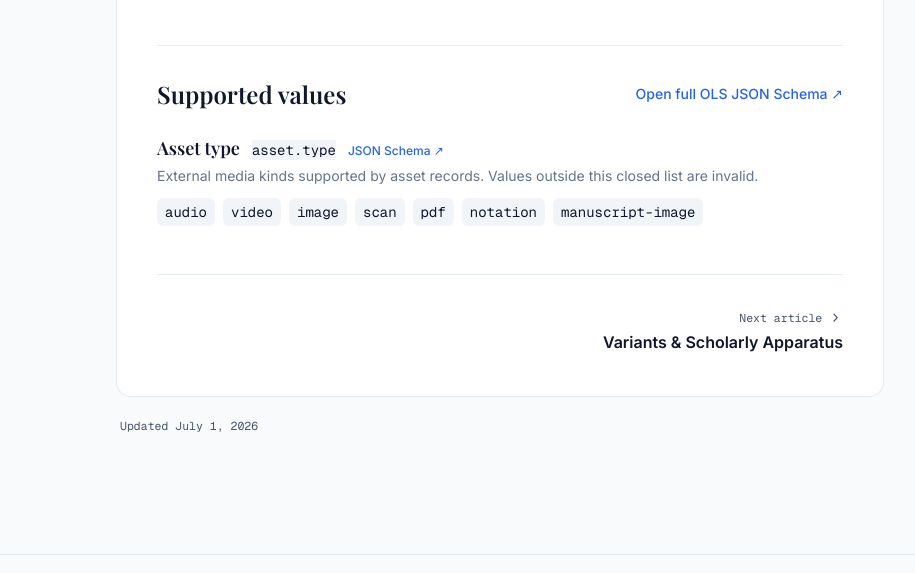
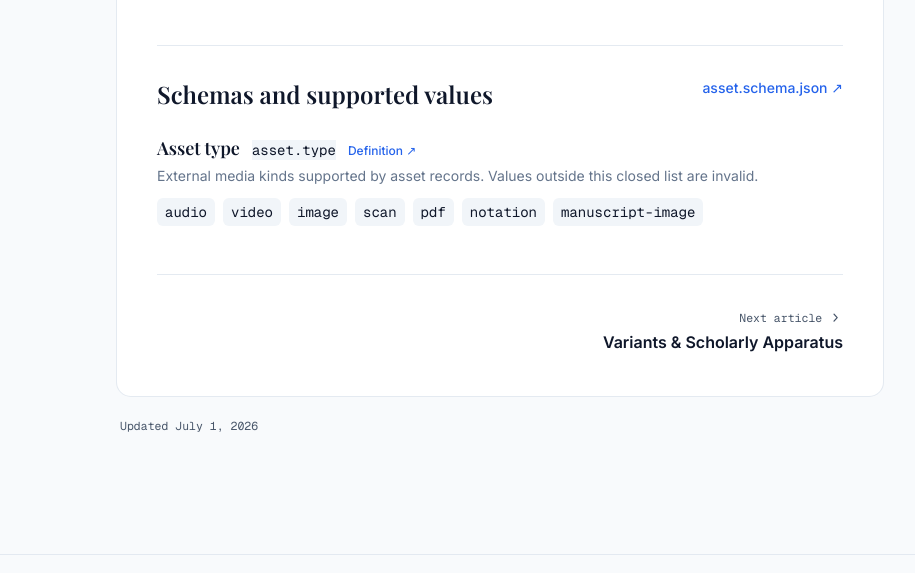
Before and after one commit to OTYGSeattle/OLS, an Astro site: page /advanced-profiles/advanced-features/assets in a window 1280 px wide. Shown: the part 1151-1724 px from the top of the page, without its empty margins (244-1159 px from the left). Built offline with nearby package versions, Linux system fonts and the light colour scheme; Astro itself is replaced by a stand-in of ours; a web font is replaced by a local one.

Commit message:
Add standalone JSON Schema validators for OLS entities

```diff
--- a/src/components/docs/SupportedValues.astro
+++ b/src/components/docs/SupportedValues.astro
@@ -1,30 +1,34 @@
 ---
 import { schemaDefinitionUrl, type SupportedValueGroup } from '../../data/supported-values';
-
 interface Props {
   groups: SupportedValueGroup[];
+  documentSchemas?: string[];
 }
-const { groups } = Astro.props;
+const { groups, documentSchemas = [] } = Astro.props;
 ---
 
 {
-  groups.length > 0 && (
+  (groups.length > 0 || documentSchemas.length > 0) && (
     <section
       class="docs-supported-values mt-12 border-t border-[var(--color-border)] pt-8"
       aria-labelledby="supported-values-heading"
     >
-      <div class="flex flex-wrap items-center justify-between gap-3">
+      <div class="flex flex-wrap items-start justify-between gap-4">
         <h2 id="supported-values-heading" class="text-2xl font-semibold text-[var(--color-text-strong)]">
-          Supported values
+          Schemas and supported values
         </h2>
+        <div class="flex max-w-xl flex-wrap justify-end gap-x-4 gap-y-2">
+          {documentSchemas.map((schema) => (
             <a
-          href="/schema/v1.0/corpus.schema.json"
+              href={`/schema/v1.0/${schema}.schema.json`}
               target="_blank"
               rel="noreferrer"
               class="text-sm font-medium text-[var(--color-accent)] hover:underline"
             >
-          Open full OLS JSON Schema ↗
+              {schema}.schema.json ↗
             </a>
+          ))}
+        </div>
       </div>
       <div class="mt-6 space-y-6">
         {groups.map((group) => (
@@ -38,7 +42,7 @@ const { groups } = Astro.props;
                 rel="noreferrer"
                 class="text-xs font-medium text-[var(--color-accent)] hover:underline"
               >
-                JSON Schema ↗
+                Definition ↗
               </a>
             </div>
             <p class="mt-1 text-sm text-[var(--color-text-muted)]">
--- /dev/null
+++ b/src/data/ols-schemas.ts
@@ -0,0 +1,492 @@
+import { supportedValueGroups } from './supported-values';
+
+type Schema = Record<string, unknown>;
+const ref = (name: string) => ({ $ref: `#/$defs/${name}` });
+const string = { type: 'string', minLength: 1 };
+const id = { type: 'string', pattern: '^[A-Za-z0-9][A-Za-z0-9._:-]*$' };
+const refs = { type: 'array', items: id, minItems: 1, uniqueItems: true };
+const object = (properties: Schema, required: string[] = []): Schema => ({
+  type: 'object',
+  properties,
+  ...(required.length ? { required } : {}),
+  additionalProperties: true,
+});
+
+export const commonDefinitions: Record<string, Schema> = {
+  Id: id,
+  LocalizedText: {
+    type: 'object',
+    minProperties: 1,
+    patternProperties: { '^[a-z]{2,3}(?:-[A-Z][a-z]{3})?$': { type: 'string' } },
+    additionalProperties: false,
+  },
+  ...Object.fromEntries(
+    Object.values(supportedValueGroups).map((g) => [
+      g.definition,
+      {
+        type: 'string',
+        ...(g.closed === false ? { examples: g.values } : { enum: g.values }),
+        description: g.description,
+      },
+    ]),
+  ),
+};
+
+export const entitySchemas: Record<string, { title: string; schema: Schema }> = {
+  'localized-text': { title: 'LocalizedText', schema: ref('LocalizedText') },
+  transliteration: {
+    title: 'Transliteration',
+    schema: object(
+      {
+        source: string,
+        target: string,
+        system: ref('TransliterationSystem'),
+        purpose: string,
+        value: string,
+        reviewedBy: ref('Id'),
+      },
+      ['source', 'target', 'system', 'value'],
+    ),
+  },
+  utterance: {
+    title: 'Utterance',
+    schema: object(
+      {
+        id: ref('Id'),
+        roles: refs,
+        mode: ref('UtteranceMode'),
+        delivery: string,
+        audience: string,
+        text: ref('LocalizedText'),
+        chant: { type: 'object' },
+      },
+      ['id', 'roles', 'mode', 'text'],
+    ),
+  },
+  reading: {
+    title: 'Reading',
+    schema: object(
+      {
+        id: ref('Id'),
+        type: string,
+        role: ref('Id'),
+        reference: object(
+          {
+            system: string,
+            osisRef: string,
+            book: string,
+            chapterStart: { type: 'integer', minimum: 1 },
+            verseStart: { type: 'integer', minimum: 1 },
+            chapterEnd: { type: 'integer', minimum: 1 },
+            verseEnd: { type: 'integer', minimum: 1 },
+          },
+          ['system'],
+        ),
+        text: ref('LocalizedText'),
+        citation: ref('Id'),
+      },
+      ['id', 'type', 'role', 'reference'],
+    ),
+  },
+  chant: {
+    title: 'Chant',
+    schema: object(
+      { system: string, mode: string, zemaType: string, source: { type: 'object' }, performance: { type: 'object' } },
+      ['system', 'mode'],
+    ),
+  },
+  rubric: {
+    title: 'Rubric',
+    schema: object(
+      {
+        id: ref('Id'),
+        category: ref('RubricCategory'),
+        subtype: string,
+        force: ref('RubricForce'),
+        actors: refs,
+        object: ref('Id'),
+        from: ref('Id'),
+        to: ref('Id'),
+        path: refs,
+        description: ref('LocalizedText'),
+        stateTransition: { type: 'object' },
+      },
+      ['id', 'category', 'actors'],
+    ),
+  },
+  block: {
+    title: 'Block',
+    schema: object(
+      {
+        id: ref('Id'),
+        type: string,
+        label: ref('LocalizedText'),
+        elements: {
+          type: 'array',
+          minItems: 1,
+          items: {
+            oneOf: [
+              { required: ['$ref'] },
+              { required: ['utterance'] },
+              { required: ['reading'] },
+              { required: ['rubric'] },
+              { required: ['teaching'] },
+            ],
+          },
+        },
+      },
+      ['id', 'type', 'elements'],
+    ),
+  },
+  section: {
+    title: 'Section',
+    schema: object(
+      { id: ref('Id'), type: { const: 'section' }, label: ref('LocalizedText'), blocks: refs, properSlots: refs },
+      ['id', 'label'],
+    ),
+  },
+  'proper-slot': {
+    title: 'ProperSlot',
+    schema: object(
+      {
+        id: ref('Id'),
+        accepts: { type: 'array', items: { type: 'string' }, minItems: 1 },
+        required: { type: 'boolean' },
+      },
+      ['id', 'accepts'],
+    ),
+  },
+  proper: {
+    title: 'Proper',
+    schema: object(
+      {
+        id: ref('Id'),
+        conditions: { type: 'object' },
+        mutations: { type: 'array', items: ref('Mutation') },
+        priorityClass: string,
+        priority: { type: 'number' },
+      },
+      ['id', 'conditions', 'mutations'],
+    ),
+  },
+  mutation: {
+    title: 'Structural Mutation',
+    schema: object({ operation: ref('MutationOperation'), target: ref('Id'), content: {}, value: {} }, [
+      'operation',
+      'target',
+    ]),
+  },
+  role: {
+    title: 'Role',
+    schema: object({ id: ref('Id'), type: ref('RoleType'), label: ref('LocalizedText'), inherits: refs }, [
+      'id',
+      'type',
+    ]),
+  },
+  'role-group': {
+    title: 'RoleGroup',
+    schema: object({ id: ref('Id'), label: ref('LocalizedText'), roles: refs }, ['id', 'roles']),
+  },
+  citation: {
+    title: 'Citation',
+    schema: object(
+      {
+        id: ref('Id'),
+        type: ref('SourceType'),
+        title: string,
+        language: string,
+        edition: { type: ['string', 'null'] },
+        publisher: { type: ['string', 'null'] },
+        year: { type: ['integer', 'null'] },
+        page: string,
+        line: string,
+        license: string,
+        notes: ref('LocalizedText'),
+      },
+      ['id', 'type', 'title'],
+    ),
+  },
+  provenance: {
+    title: 'Provenance',
+    schema: object(
+      {
+        sourceStatus: string,
+        transcriber: ref('Id'),
+        translator: ref('Id'),
+        editors: refs,
+        reviewers: refs,
+        confidence: { enum: ['low', 'medium', 'high'] },
+        lastReviewed: { type: 'string', format: 'date' },
+        changeReason: string,
+      },
+      ['sourceStatus'],
+    ),
+  },
+  authority: {
+    title: 'Authority',
+    schema: object(
+      {
+        status: ref('AuthorityStatus'),
+        allowedUse: { type: 'array', items: string },
+        restrictedUse: { type: 'array', items: string },
+        reviewedBy: { type: 'array', items: { type: 'object' } },
+      },
+      ['status'],
+    ),
+  },
+  person: {
+    title: 'Person',
+    schema: object(
+      {
+        id: ref('Id'),
+        type: { const: 'person' },
+        displayName: string,
+        roles: { type: 'array', items: string },
+        affiliation: ref('Id'),
+        privacy: { type: 'object' },
+      },
+      ['id', 'type', 'displayName'],
+    ),
+  },
+  organization: {
+    title: 'Organization',
+    schema: object(
+      {
+        id: ref('Id'),
+        type: { const: 'organization' },
+        kind: string,
+        name: ref('LocalizedText'),
+        jurisdiction: string,
+        location: { type: 'object' },
+      },
+      ['id', 'type', 'kind', 'name'],
+    ),
+  },
+  asset: {
+    title: 'Asset',
+    schema: object(
+      {
+        id: ref('Id'),
+        type: ref('AssetType'),
+        uri: { type: 'string', format: 'uri-reference' },
+        linkedTo: ref('Id'),
+        license: string,
+        provenance: ref('Id'),
+      },
+      ['id', 'type', 'uri', 'linkedTo'],
+    ),
+  },
+  variant: {
+    title: 'Variant',
+    schema: object({ id: ref('Id'), type: string, source: ref('Id'), base: ref('Id'), text: ref('LocalizedText') }, [
+      'id',
+      'type',
+      'source',
+    ]),
+  },
+  'teaching-note': {
+    title: 'TeachingNote',
+    schema: object(
+      {
+        id: ref('Id'),
+        target: ref('Id'),
+        summary: ref('LocalizedText'),
+        bibleLinks: { type: 'array', items: string },
+        ageLevel: string,
+        author: ref('Id'),
+        source: ref('Id'),
+      },
+      ['id', 'target', 'summary'],
+    ),
+  },
+  calendar: {
+    title: 'Calendar',
+    schema: object(
+      {
+        id: ref('Id'),
+        system: string,
+        epoch: string,
+        monthCount: { type: 'integer', minimum: 1 },
+        supports: { type: 'array', items: ref('CalendarCapability'), uniqueItems: true },
+      },
+      ['id', 'system'],
+    ),
+  },
+  ordo: {
+    title: 'Ordo',
+    schema: object({ id: ref('Id'), label: ref('LocalizedText'), sections: refs }, ['id', 'sections']),
+  },
+  'service-instance': {
+    title: 'ServiceInstance',
+    schema: object(
+      {
+        id: ref('Id'),
+        type: { const: 'service-instance' },
+        ordo: ref('Id'),
+        date: { type: 'object' },
+        status: string,
+        cast: { type: 'array', items: object({ role: ref('Id'), person: ref('Id') }, ['role', 'person']) },
+        activePropers: refs,
+        executionTimeline: { type: 'array', items: ref('ExecutionTimelineEntry') },
+        privacy: { type: 'object' },
+      },
+      ['id', 'type', 'ordo', 'date'],
+    ),
+  },
+  'execution-timeline': {
+    title: 'ExecutionTimelineEntry',
+    schema: object(
+      {
+        target: ref('Id'),
+        type: ref('TimelineTargetType'),
+        start: string,
+        end: string,
+        duration: { type: 'string', pattern: '^P' },
+        status: ref('TimelineStatus'),
+      },
+      ['target', 'type', 'status'],
+    ),
+  },
+  'sacred-space': {
+    title: 'SacredSpace',
+    schema: object(
+      {
+        id: ref('Id'),
+        zones: {
+          type: 'array',
+          minItems: 1,
+          items: object({ id: ref('Id'), label: ref('LocalizedText'), access: { type: 'array', items: string } }, [
+            'id',
+            'label',
+            'access',
+          ]),
+        },
+      },
+      ['id', 'zones'],
+    ),
+  },
+  'inline-chant': {
+    title: 'InlineChantAlignment',
+    schema: object(
+      { start: { type: 'integer', minimum: 0 }, end: { type: 'integer', minimum: 1 }, chant: ref('Chant') },
+      ['start', 'end', 'chant'],
+    ),
+  },
+  'verse-line-group': {
+    title: 'VerseLineGroup',
+    schema: object(
+      {
+        type: { enum: ['verse', 'line-group', 'hemistich-pair'] },
+        n: { type: ['string', 'integer'] },
+        lines: {
+          type: 'array',
+          minItems: 1,
+          items: object(
+            {
+              n: { type: ['string', 'integer'] },
+              hemistich: { enum: ['a', 'b'] },
+              roles: refs,
+              text: ref('LocalizedText'),
+            },
+            ['n', 'text'],
+          ),
+        },
+      },
+      ['type', 'lines'],
+    ),
+  },
+  'rubric-state-transition': {
+    title: 'RubricStateTransition',
+    schema: object(
+      {
+        requires: { type: 'object', additionalProperties: true },
+        sets: { type: 'object', additionalProperties: true },
+      },
+      ['requires', 'sets'],
+    ),
+  },
+  'liturgical-day': {
+    title: 'LiturgicalDay',
+    schema: object(
+      {
+        date: { type: 'object' },
+        season: string,
+        feasts: { type: 'array', items: string },
+        fasts: { type: 'array', items: string },
+        commemorations: { type: 'array', items: string },
+        readings: refs,
+        activePropers: refs,
+        conflicts: { type: 'array' },
+      },
+      ['date'],
+    ),
+  },
+  'conflict-rule': {
+    title: 'CalendarConflictRule',
+    schema: object(
+      { id: ref('Id'), winner: ref('Id'), overrides: refs, priorityClass: string, priority: { type: 'number' } },
+      ['id', 'winner', 'overrides'],
+    ),
+  },
+  conformance: {
+    title: 'ConformanceDeclaration',
+    schema: object(
+      {
+        ols: string,
+        levels: { type: 'array', items: ref('ConformanceLevel'), uniqueItems: true },
+        profiles: { type: 'array', items: string },
+        unsupported: { type: 'array', items: string },
+      },
+      ['ols', 'levels'],
+    ),
+  },
+  scope: {
+    title: 'Scope',
+    schema: object({ core: { type: 'boolean' }, traditions: { type: 'object' }, status: string }),
+  },
+  'test-fixture': {
+    title: 'TestFixture',
+    schema: object(
+      {
+        id: ref('Id'),
+        schema: { type: 'string', format: 'uri-reference' },
+        valid: { type: 'boolean' },
+        instance: {},
+        expectedErrors: { type: 'array', items: string },
+      },
+      ['id', 'schema', 'valid', 'instance'],
+    ),
+  },
+  manifest: {
+    title: 'OLS Package Manifest',
+    schema: object(
+      {
+        id: ref('Id'),
+        name: ref('LocalizedText'),
+        version: string,
+        ols: string,
+        status: ref('DocumentStatus'),
+        license: string,
+        files: { type: 'array', items: string },
+      },
+      ['id', 'version', 'ols', 'status'],
+    ),
+  },
+};
+
+export function buildEntitySchema(name: string) {
+  const entity = entitySchemas[name];
+  if (!entity) return undefined;
+  return {
+    $schema: 'https://json-schema.org/draft/2020-12/schema',
+    $id: `https://ols.otyg.org/schema/v1.0/${name}.schema.json`,
+    title: entity.title,
+    ...entity.schema,
+    $defs: {
+      ...commonDefinitions,
+      Chant: entitySchemas.chant.schema,
+      Mutation: entitySchemas.mutation.schema,
+      ExecutionTimelineEntry: entitySchemas['execution-timeline'].schema,
+    },
+  };
+}
--- a/src/data/supported-values.ts
+++ b/src/data/supported-values.ts
@@ -170,3 +170,35 @@ export const supportedValuesBySlug: Record<string, SupportedValueGroup[]> = {
 };
 
 export const schemaDefinitionUrl = (definition: string) => `/schema/v1.0/corpus.schema.json#/$defs/${definition}`;
+
+export const documentSchemasBySlug: Record<string, string[]> = {
+  architecture: ['scope'],
+  package: ['manifest'],
+  localized: ['localized-text'],
+  'transliteration-systems': ['transliteration'],
+  roles: ['role', 'role-group'],
+  authority: ['authority'],
+  source: ['citation', 'provenance'],
+  people: ['person', 'organization'],
+  utterances: ['utterance'],
+  readings: ['reading'],
+  chant: ['chant'],
+  'inline-chant': ['inline-chant'],
+  rubrics: ['rubric'],
+  blocks: ['block'],
+  'verse-lines': ['verse-line-group'],
+  sections: ['section', 'ordo'],
+  propers: ['proper-slot', 'proper'],
+  'proper-mutations': ['mutation'],
+  calendar: ['calendar', 'liturgical-day'],
+  'deterministic-calendar': ['conflict-rule'],
+  service: ['service-instance'],
+  'execution-timeline': ['execution-timeline'],
+  space: ['sacred-space'],
+  'rubric-state': ['rubric-state-transition'],
+  assets: ['asset'],
+  variants: ['variant'],
+  teaching: ['teaching-note'],
+  conformance: ['conformance'],
+  testing: ['test-fixture'],
+};
--- a/src/pages/[parent]/[category]/[slug].astro
+++ b/src/pages/[parent]/[category]/[slug].astro
@@ -19,7 +19,7 @@ import {
   getSuggestedSearchArticles,
 } from '../../../data/docs';
 import Layout from '../../../layouts/Layout.astro';
-import { supportedValuesBySlug } from '../../../data/supported-values';
+import { documentSchemasBySlug, supportedValuesBySlug } from '../../../data/supported-values';
 
 export async function getStaticPaths() {
   const allDocs = await getCollection('docs');
@@ -63,6 +63,7 @@ const articlePagefindAttributes = doc.data.hideFromSearch
       'data-pagefind-meta': `category:${pagefindCategory}`,
     };
 const supportedValues = supportedValuesBySlug[getCleanDocSlug(doc.id)] ?? [];
+const documentSchemas = documentSchemasBySlug[getCleanDocSlug(doc.id)] ?? [];
 ---
 
 <Layout
@@ -221,7 +222,7 @@ const supportedValues = supportedValuesBySlug[getCleanDocSlug(doc.id)] ?? [];
           <Content components={mdxComponents} />
         </div>
 
-        <SupportedValues groups={supportedValues} />
+        <SupportedValues groups={supportedValues} documentSchemas={documentSchemas} />
 
         {
           doc.data.relatedLinks.length > 0 && (
--- /dev/null
+++ b/src/pages/schema/v1.0/[name].schema.json.ts
@@ -0,0 +1,14 @@
+import { buildEntitySchema, entitySchemas } from '../../../data/ols-schemas';
+
+export function getStaticPaths() {
+  return Object.keys(entitySchemas).map((name) => ({ params: { name } }));
+}
+
+export function GET({ params }: { params: { name?: string } }) {
+  const schema = params.name ? buildEntitySchema(params.name) : undefined;
+  return schema
+    ? new Response(JSON.stringify(schema, null, 2), {
+        headers: { 'Content-Type': 'application/schema+json; charset=utf-8' },
+      })
+    : new Response('Schema not found', { status: 404 });
+}
--- a/src/pages/schema/v1.0/corpus.schema.json.ts
+++ b/src/pages/schema/v1.0/corpus.schema.json.ts
@@ -1,4 +1,5 @@
 import { supportedValueGroups } from '../../../data/supported-values';
+import { commonDefinitions, entitySchemas } from '../../../data/ols-schemas';
 
 export function GET() {
   const definitions = Object.fromEntries(
@@ -11,15 +12,17 @@ export function GET() {
       },
     ]),
   );
+  const entities = Object.fromEntries(Object.values(entitySchemas).map((entity) => [entity.title, entity.schema]));
 
   return new Response(
     JSON.stringify(
       {
         $schema: 'https://json-schema.org/draft/2020-12/schema',
         $id: 'https://ols.otyg.org/schema/v1.0/corpus.schema.json',
-        title: 'OpenLiturgy Standard v1.0 supported vocabularies',
-        description: 'Normative closed vocabularies and documented open recommendations used by OLS v1.0.',
-        $defs: definitions,
+        title: 'OpenLiturgy Standard v1.0 corpus schema',
+        description: 'OLS v1.0 entity models and supported vocabularies.',
+        oneOf: Object.keys(entities).map((name) => ({ $ref: `#/$defs/${name}` })),
+        $defs: { ...commonDefinitions, ...definitions, ...entities },
       },
       null,
       2,
```
Also changed, not shown: CHANGELOG.md, README.md. Lines whose indentation alone changed are shown as unchanged.
